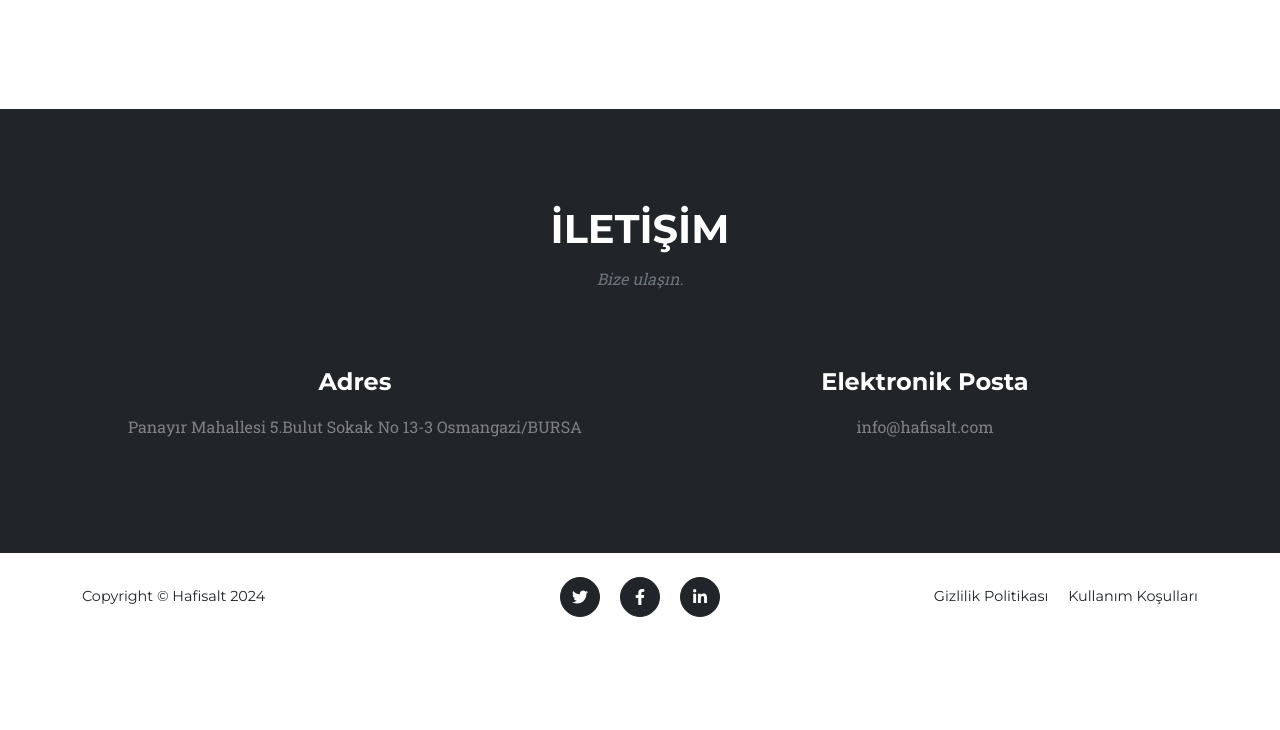
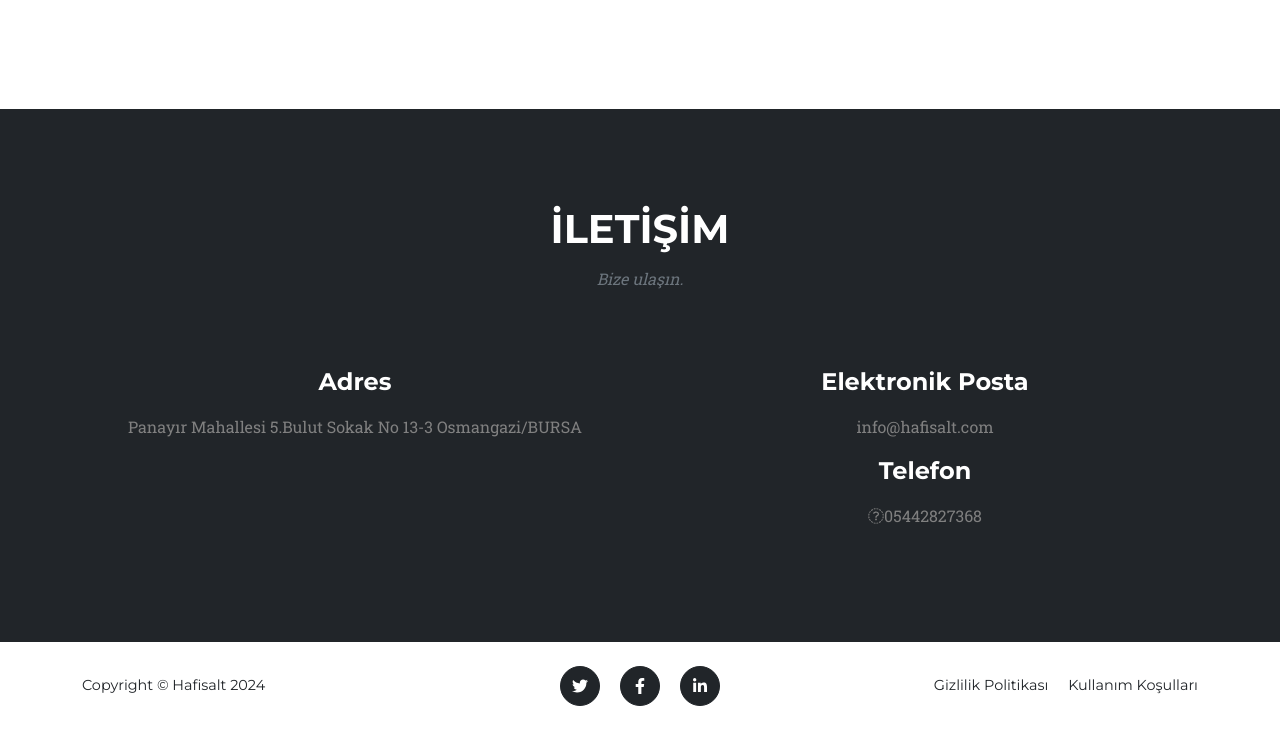
Before and after one commit to habanoz/hafisalt, a plain HTML site: page index.html in a window 1280 px wide. Shown: the part 4477-5207 px from the top of the page. Before the commit the page ends 5118 px from the top, so only its background shows below. Drawn offline with nearby package versions, Linux system fonts and the light colour scheme.

Commit message:
Update index.html

```diff
--- a/index.html
+++ b/index.html
@@ -224,6 +224,9 @@
                 <div class="col-md-6">
                     <h4 class="my-3">Elektronik Posta</h4>
                     <p class="">info@hafisalt.com</p>
+
+                    <h4 class="my-3">Telefon</h4>
+                    <p class=""><i class="fa fa-whatsapp"></i>05442827368</p>
                 </div>
             </div>
 
```
